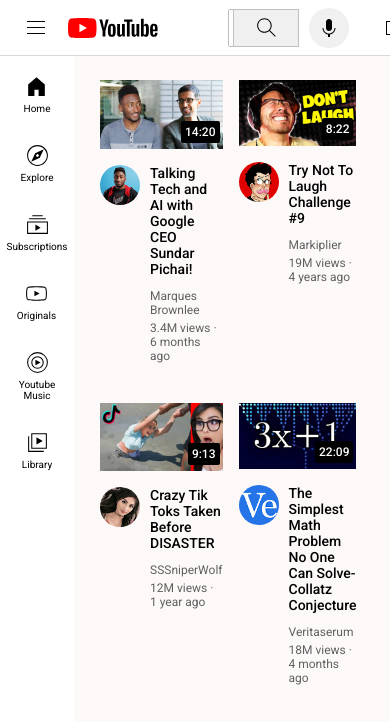
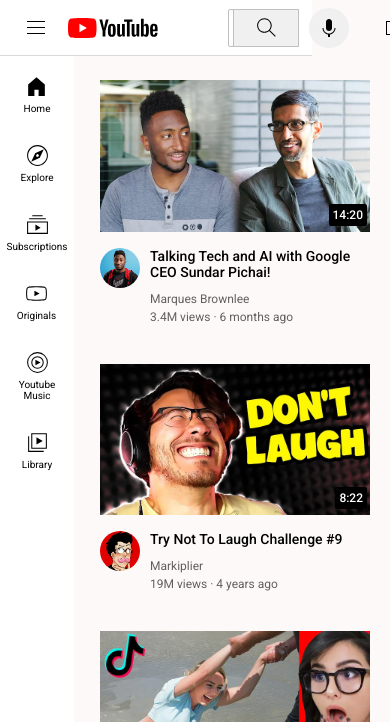
Before and after one commit to Bhadrasanand/youtube-clone2, a plain HTML site: page index.html in a window 390 px wide. Shown: the top 722 px of the page. Drawn offline with Linux system fonts and the light colour scheme.

Commit message:
Update youtube.css

```diff
--- a/youtube.css
+++ b/youtube.css
@@ -72,10 +72,16 @@ p
 }
 @media (max-width:600px)
  {
-  body
+  .video-grid
   {
-   width: 60%
+   grid-template-columns:1fr;
   }
+  .header
+  {
+   width:80%;
+  }
+
+
 }
 .video-time
 {
```
